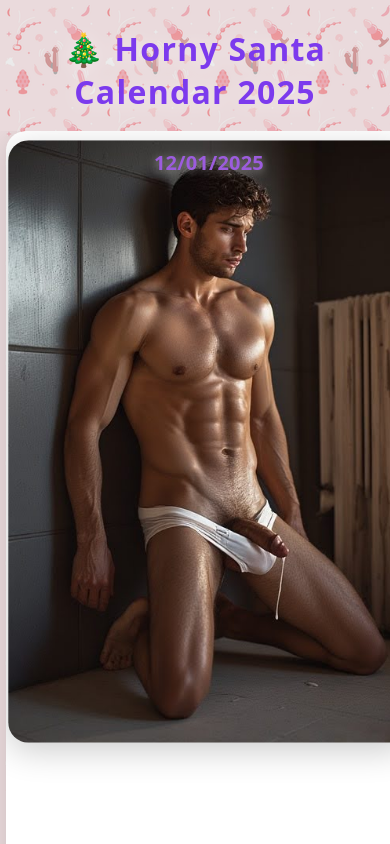
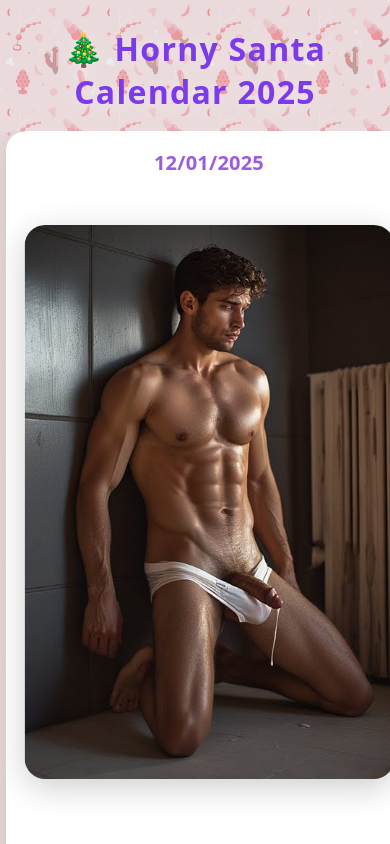
Before and after one commit to 60x134-wq/advent, a React (Vite) app: page / in a window 390 px wide. Shown: the top 844 px of the page. Built offline with nearby package versions, Linux system fonts and the light colour scheme.

Commit message:
mobile image size fix

```diff
--- a/src/App.jsx
+++ b/src/App.jsx
@@ -61,8 +61,6 @@ function CalendarTile({ dayObj }) {
               style={{
                 aspectRatio: "2/3",
                 width: "100%",
-                maxWidth: "512px",
-                maxHeight: "768px",
                 objectFit: "cover",
                 borderRadius: 20,
                 boxShadow: "0 8px 32px #0003",
@@ -80,8 +78,6 @@ function CalendarTile({ dayObj }) {
             style={{
               aspectRatio: "2/3",
               width: "100%",
-              maxWidth: "512px",
-              maxHeight: "768px",
               objectFit: "cover",
               borderRadius: 20,
               boxShadow: "0 8px 32px #0003",
@@ -111,8 +107,6 @@ function CalendarTile({ dayObj }) {
             style={{
               aspectRatio: "2/3",
               width: "100%",
-              maxWidth: "512px",
-              maxHeight: "768px",
               objectFit: "cover",
               borderRadius: 20,
               filter: "blur(6px)",
@@ -140,8 +134,6 @@ function CalendarTile({ dayObj }) {
               style={{
                 aspectRatio: "2/3",
                 width: "100%",
-                maxWidth: "512px",
-                maxHeight: "768px",
                 objectFit: "cover",
                 borderRadius: 20,
                 boxShadow: "0 8px 32px #0003",
@@ -159,8 +151,6 @@ function CalendarTile({ dayObj }) {
             style={{
               aspectRatio: "2/3",
               width: "100%",
-              maxWidth: "512px",
-              maxHeight: "768px",
               objectFit: "cover",
               borderRadius: 20,
               boxShadow: "0 8px 32px #0003",
@@ -188,8 +178,6 @@ function CalendarTile({ dayObj }) {
         style={{
           aspectRatio: "2/3",
           width: "100%",
-          maxWidth: "512px",
-          maxHeight: "768px",
           objectFit: "cover",
           borderRadius: 20,
           filter: "blur(4px) grayscale(60%)",
--- a/src/index.css
+++ b/src/index.css
@@ -47,11 +47,12 @@ body {
     transition: box-shadow 0.2s;
   }
   .shorts-tile img {
-    max-width: 96vw;
-    max-height: 85vh;
-    margin: 0 auto;
+    max-width: 92vw;
+    max-height: 72vh;
+    margin: 10vh auto 6vh auto;
     display: block;
     border-radius: 18px;
+    object-fit: contain;
   }
   .tile-header, .tile-footer {
     position: absolute;
```
